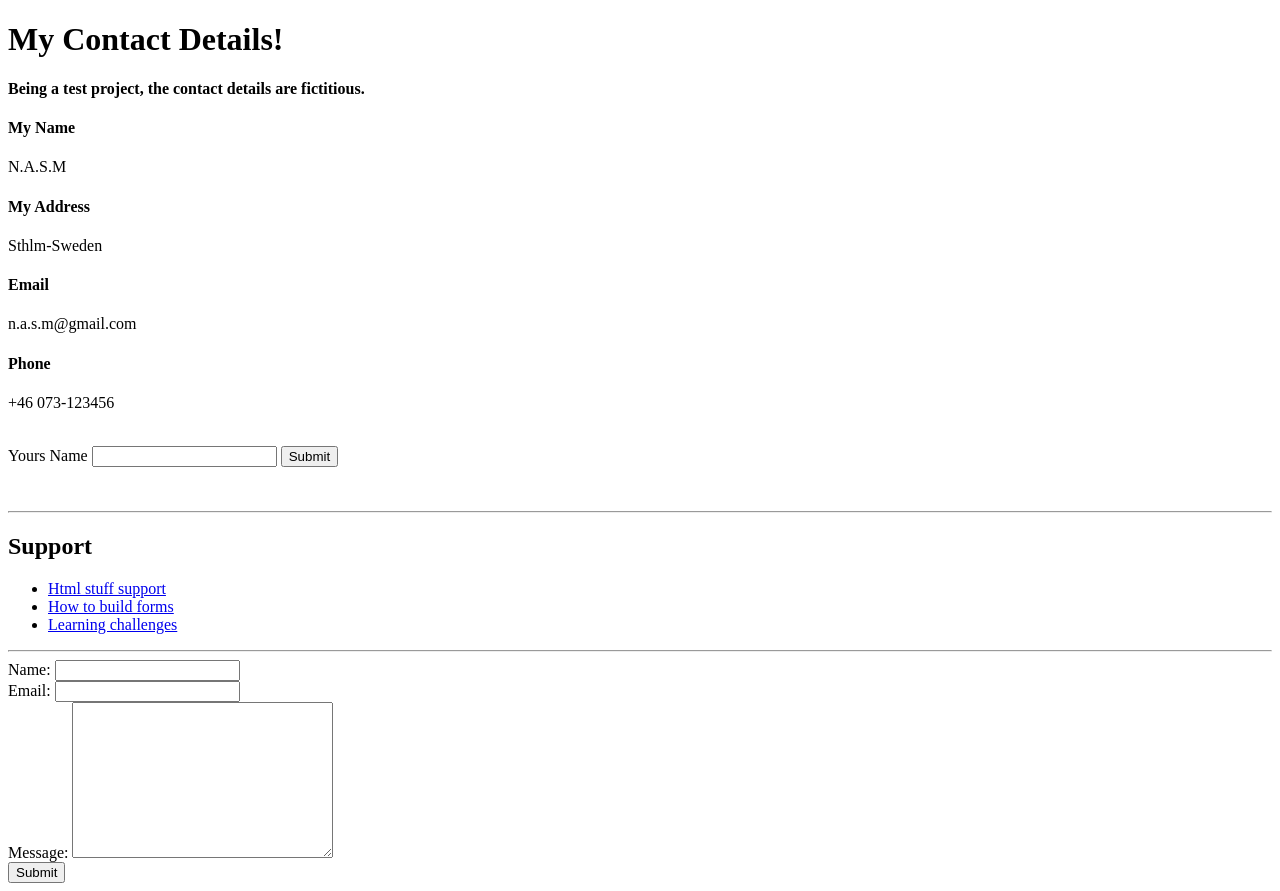
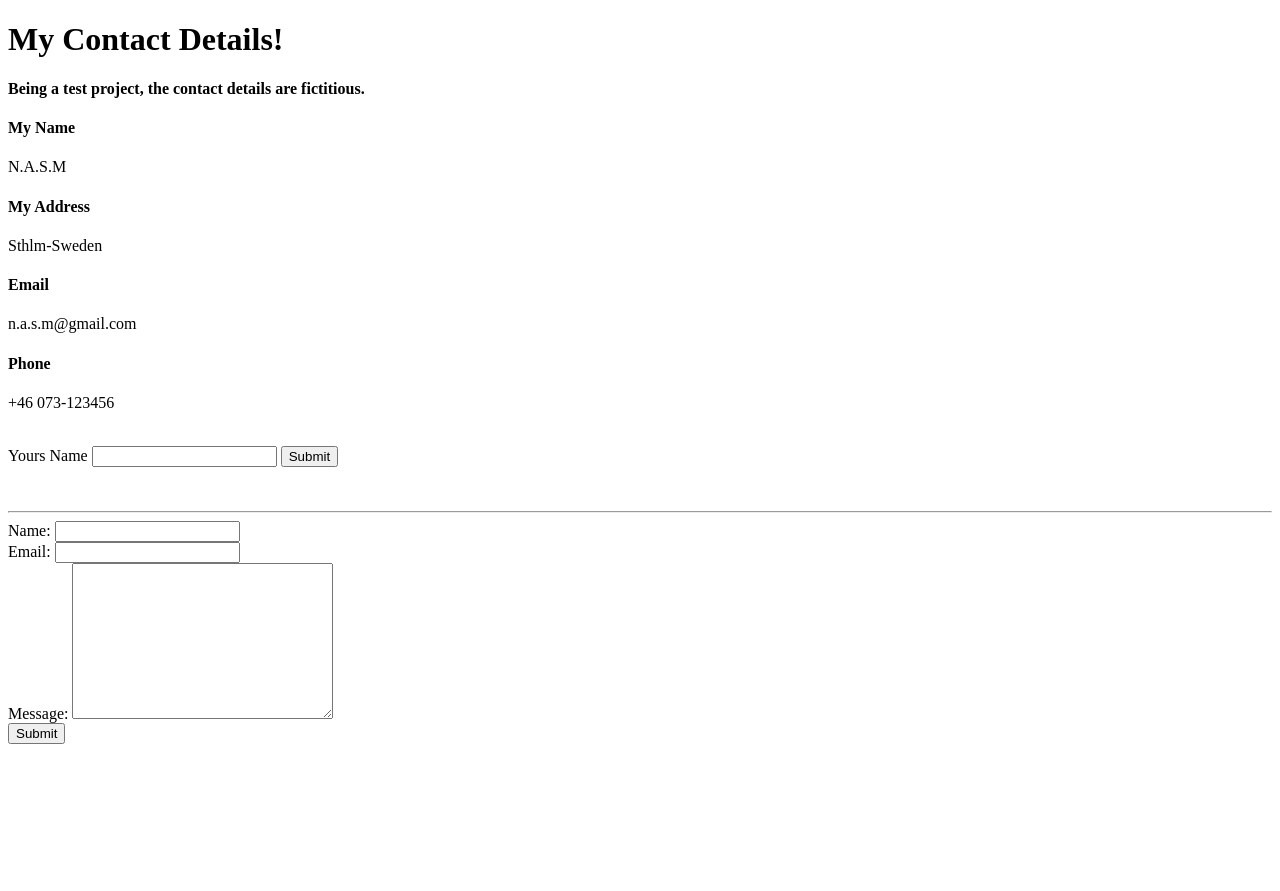
Before and after one commit to N-TWD/cv, a plain HTML site: page contact-me.html in a window 1280 px wide. After the commit the page ends 800 px from the top, so only its background shows below. Drawn offline with Linux system fonts and the light colour scheme.

Commit message:
Update contact-me.html

```diff
--- a/contact-me.html
+++ b/contact-me.html
@@ -30,17 +30,6 @@
 
   <hr>
 
-  <footer>
-    <h2>Support</h2>
-    <ul>
-      <li><a href="support.html">Html stuff support</a></li>
-      <li><a href="support-forms.html">How to build forms</a></li>
-      <li><a href="challenge.html">Learning challenges</a></li>
-    </ul>
-  </footer>
-
-  <hr>
-
   <form class="mailto:n.a.s.m@gmail.com" method="post" enctype="text/plain">
     <label>Name:</label>
     <input type="text" name="Name" value=""><br>
```
